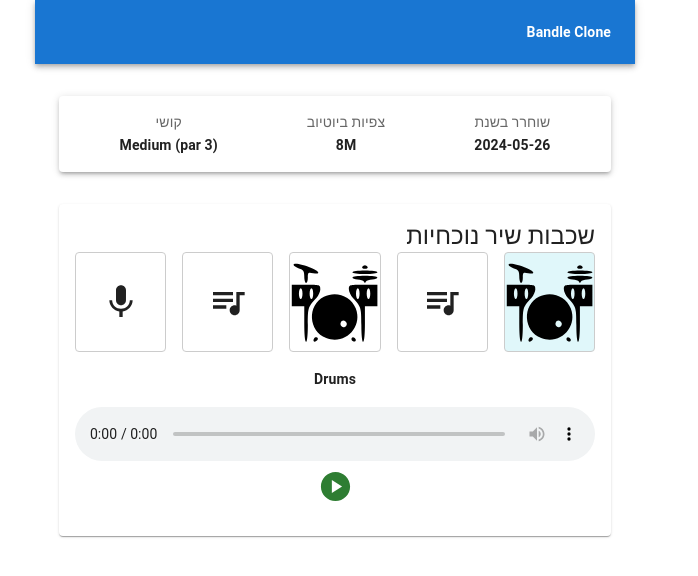
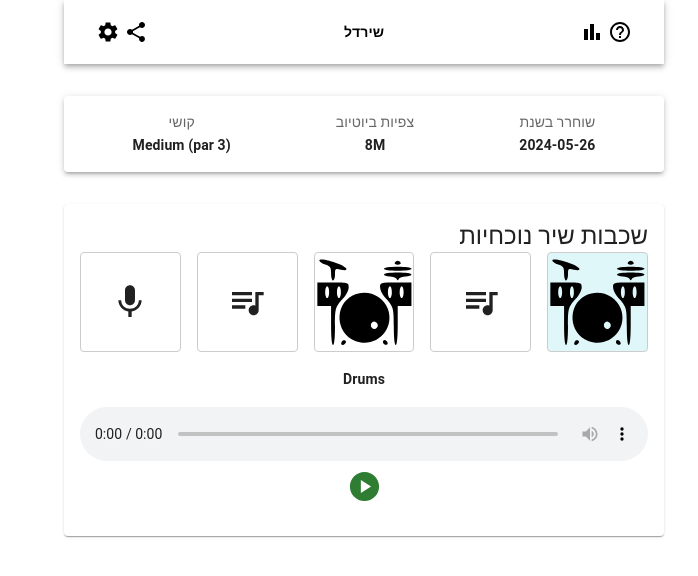
Before and after one commit to dor29494/Bandle-clone, a React (Create React App) app: page / in a window 1280 px wide. Shown: the top 576 px of the page, without its empty margins (467-1165 px from the left). Built offline with nearby package versions, Linux system fonts and the light colour scheme.

Commit message:
adding header and hide the guessSkip when skip on layer

```diff
--- a/src/App.js
+++ b/src/App.js
@@ -3,6 +3,7 @@ import React, { useState, useEffect } from 'react';
 import { Container, AppBar, Toolbar, Typography, Box, Button, Paper } from '@mui/material';
 import MusicPlayer from './Components/MusicPlayer/MusicPlayer';
 import SongDetails from './Components/SongDetails/SongDetails';
+import Header from './Components/layout/Header/Header';
 
 const App = () => {
   const [songData, setSongData] = useState(null);
@@ -46,14 +47,8 @@ const App = () => {
   if (!songData) return <div>Loading...</div>;
   return (
     <Box maxWidth="sm" margin="auto">
-      <AppBar position="static">
-        <Toolbar>
-          <Typography variant="h6" sx={{ flexGrow: 1 }}>
-            Bandle Clone
-          </Typography>
-        </Toolbar>
-      </AppBar>
-      <Container sx={{ marginTop: '20px' }}>
+      <Header/>
+      <Box sx={{ marginTop: '20px' }}>
         <Box mt={4}>
           <SongDetails
             releaseDate={songData.CreateDate}
@@ -63,9 +58,8 @@ const App = () => {
         </Box>
         <Box mt={4}>
           <MusicPlayer layers={songData.Layers} songsList={songData.Songs} song={song} setSuccess={setSuccess} success={success} />
-
         </Box>
-      </Container>
+      </Box>
     </Box>
   );
 };
--- a/src/Components/GuessSkip/GuessSkip.js
+++ b/src/Components/GuessSkip/GuessSkip.js
@@ -19,7 +19,7 @@ const StyledTextField = styled(TextField)({
   },
 });
 
-const GuessSkip = ({ showError, setShowError, onGuessSuccess, onSkip, songsList, song }) => {
+const GuessSkip = ({ showError, setShowError, onGuessSuccess, onSkip, songsList, song, setShowPlayer}) => {
   const [availableSongs, setAvailableSongs] = useState(
     songsList.map((x) => x.title)
   );
--- a/src/Components/MusicPlayer/MusicPlayer.js
+++ b/src/Components/MusicPlayer/MusicPlayer.js
@@ -1,26 +1,34 @@
-import React, { useState, useEffect, useRef } from 'react';
-import { Card, CardContent, Typography, Box, Grid, IconButton } from '@mui/material';
-import GuessSkip from '../GuessSkip/GuessSkip';
-import PlayArrowIcon from '@mui/icons-material/PlayArrow';
-import PauseIcon from '@mui/icons-material/Pause';
-import AudiotrackIcon from '@mui/icons-material/Audiotrack';
-import MusicNoteIcon from '@mui/icons-material/MusicNote';
-import MicIcon from '@mui/icons-material/Mic';
-import QueueMusicIcon from '@mui/icons-material/QueueMusic';
-import LibraryMusicIcon from '@mui/icons-material/LibraryMusic';
-import PlayCircleIcon from '@mui/icons-material/PlayCircle';
-import DrumsIcon from '../Icons/DrumsIcon';
-import ShareIcon from '@mui/icons-material/Share';
-import BarChartIcon from '@mui/icons-material/BarChart';
-import StraightenIcon from '@mui/icons-material/Straighten';
-import Success from '../Success/Success';
+import React, { useState, useEffect, useRef } from "react";
+import {
+  Card,
+  CardContent,
+  Typography,
+  Box,
+  Grid,
+  IconButton,
+} from "@mui/material";
+import GuessSkip from "../GuessSkip/GuessSkip";
+import PlayArrowIcon from "@mui/icons-material/PlayArrow";
+import PauseIcon from "@mui/icons-material/Pause";
+import AudiotrackIcon from "@mui/icons-material/Audiotrack";
+import MusicNoteIcon from "@mui/icons-material/MusicNote";
+import MicIcon from "@mui/icons-material/Mic";
+import QueueMusicIcon from "@mui/icons-material/QueueMusic";
+import LibraryMusicIcon from "@mui/icons-material/LibraryMusic";
+import PlayCircleIcon from "@mui/icons-material/PlayCircle";
+import DrumsIcon from "../Icons/DrumsIcon";
+import ShareIcon from "@mui/icons-material/Share";
+import BarChartIcon from "@mui/icons-material/BarChart";
+import StraightenIcon from "@mui/icons-material/Straighten";
+import Success from "../Success/Success";
 
-const MusicPlayer = ({ layers, songsList , song, setSuccess, success}) => {
+const MusicPlayer = ({ layers, songsList, song, setSuccess, success }) => {
   const [activeLayerIndex, setActiveLayerIndex] = useState(0);
   const [activeLayers, setActiveLayers] = useState([]);
   const [isPlaying, setIsPlaying] = useState(false);
   const [isFirstPlay, setIsFirstPlay] = useState(false);
   const [showError, setShowError] = useState(false);
+  const [showPlayer, setShowPlayer] = useState(false);
 
   const audioRef = useRef(null);
 
@@ -28,7 +36,7 @@ const MusicPlayer = ({ layers, songsList , song, setSuccess, success}) => {
     if (layers) {
       const initializedLayers = layers.map((layer, index) => ({
         ...layer,
-        isActive: index === 0
+        isActive: index === 0,
       }));
       setActiveLayers(initializedLayers);
     }
@@ -49,7 +57,8 @@ const MusicPlayer = ({ layers, songsList , song, setSuccess, success}) => {
   };
 
   const handleSkip = () => {
-      moveToNextLayer();
+    setShowPlayer(false);
+    moveToNextLayer();
   };
 
   const moveToNextLayer = () => {
@@ -66,7 +75,7 @@ const MusicPlayer = ({ layers, songsList , song, setSuccess, success}) => {
   };
 
   const handlePlayPause = () => {
-    if(!isFirstPlay){
+    if (!isFirstPlay) {
       setIsFirstPlay(true);
     }
     if (audioRef.current) {
@@ -74,6 +83,7 @@ const MusicPlayer = ({ layers, songsList , song, setSuccess, success}) => {
         audioRef.current.pause();
       } else {
         audioRef.current.play();
+        setShowPlayer(true);
       }
       setIsPlaying(!isPlaying);
     }
@@ -81,7 +91,7 @@ const MusicPlayer = ({ layers, songsList , song, setSuccess, success}) => {
 
   const activeLayer = activeLayers[activeLayerIndex];
   const getIcon = (layerIndex) => {
-    switch(layerIndex) {
+    switch (layerIndex) {
       case 0:
         return <DrumsIcon sx={{ fontSize: 40 }} />;
       case 1:
@@ -108,14 +118,14 @@ const MusicPlayer = ({ layers, songsList , song, setSuccess, success}) => {
             <Grid item xs={2.4} key={index}>
               <Box
                 sx={{
-                  display: 'flex',
-                  flexDirection: 'column',
-                  alignItems: 'center',
-                  justifyContent: 'center',
-                  height: '100px',
-                  backgroundColor: layer.isActive ? '#e0f7fa' : 'transparent',
+                  display: "flex",
+                  flexDirection: "column",
+                  alignItems: "center",
+                  justifyContent: "center",
+                  height: "100px",
+                  backgroundColor: layer.isActive ? "#e0f7fa" : "transparent",
                   borderRadius: 1,
-                  border: '1px solid #ccc'
+                  border: "1px solid #ccc",
                 }}
               >
                 {getIcon(index)}
@@ -124,31 +134,46 @@ const MusicPlayer = ({ layers, songsList , song, setSuccess, success}) => {
           ))}
         </Grid>
         {activeLayer && (
-          <Typography variant="h6" component="div" sx={{ textAlign: 'center', mt: 2 }}>
+          <Typography
+            variant="h6"
+            component="div"
+            sx={{ textAlign: "center", mt: 2 }}
+          >
             {activeLayer.title}
           </Typography>
         )}
-            { success &&
-          <Success songTitle={song.title} songViews={song.Views}/>
-          }
+        {success && <Success songTitle={song.title} songViews={song.Views} />}
         {activeLayer && (
-          <Box sx={{ display: 'flex', justifyContent: 'center', mt: 2 }}>
-            <audio ref={audioRef} controls style={{ width: '100%' }}>
+          <Box sx={{ display: "flex", justifyContent: "center", mt: 2 }}>
+            <audio ref={audioRef} controls style={{ width: "100%" }}>
               <source src={activeLayer.file} type="audio/mpeg" />
               הדפדפן שלך אינו תומך באלמנט שמע.
             </audio>
           </Box>
         )}
-        <Box display="flex" justifyContent="center" alignItems="center">
-          <IconButton disabled={success} color="success" onClick={handlePlayPause}>
-            {isPlaying ? <PauseIcon fontSize='large' /> : <PlayCircleIcon fontSize='large' />}
-          </IconButton>
-        </Box>
-
-        {isFirstPlay && (
+          <Box display="flex" justifyContent="center" alignItems="center">
+            <IconButton
+              disabled={success}
+              color="success"
+              onClick={handlePlayPause}
+            >
+              {isPlaying ? (
+                <PauseIcon fontSize="large" />
+              ) : (
+                <PlayCircleIcon fontSize="large" />
+              )}
+            </IconButton>
+          </Box>
+        {isFirstPlay && showPlayer && (
           <GuessSkip
-          showError={showError} setShowError={setShowError}
-          onGuessSuccess={onGuessSuccess} onSkip={handleSkip} songsList={songsList} song={song}/>
+            showError={showError}
+            setShowError={setShowError}
+            onGuessSuccess={onGuessSuccess}
+            onSkip={handleSkip}
+            songsList={songsList}
+            song={song}
+            setShowPlayer={setShowPlayer}
+          />
         )}
       </CardContent>
     </Card>
--- /dev/null
+++ b/src/Components/layout/Header/Header.js
@@ -0,0 +1,32 @@
+import React from 'react';
+import { AppBar, Toolbar, Typography, IconButton } from '@mui/material';
+import HelpOutlineIcon from '@mui/icons-material/HelpOutline';
+import BarChartIcon from '@mui/icons-material/BarChart';
+import SettingsIcon from '@mui/icons-material/Settings';
+import ShareIcon from '@mui/icons-material/Share';
+
+function Header() {
+  return (
+    <AppBar position="static" sx={{ backgroundColor: '#FFFFFF', color: '#000000' }}>
+      <Toolbar>
+        <IconButton edge="start" color="inherit" aria-label="help">
+          <HelpOutlineIcon />
+        </IconButton>
+        <IconButton color="inherit" aria-label="stats">
+          <BarChartIcon />
+        </IconButton>
+        <Typography variant="h6" sx={{ flexGrow: 1, textAlign: 'center' }}>
+          שירדל
+        </Typography>
+        <IconButton color="inherit" aria-label="share">
+          <ShareIcon />
+        </IconButton>
+        <IconButton edge="end" color="inherit" aria-label="settings">
+          <SettingsIcon />
+        </IconButton>
+      </Toolbar>
+    </AppBar>
+  );
+}
+
+export default Header;
```
